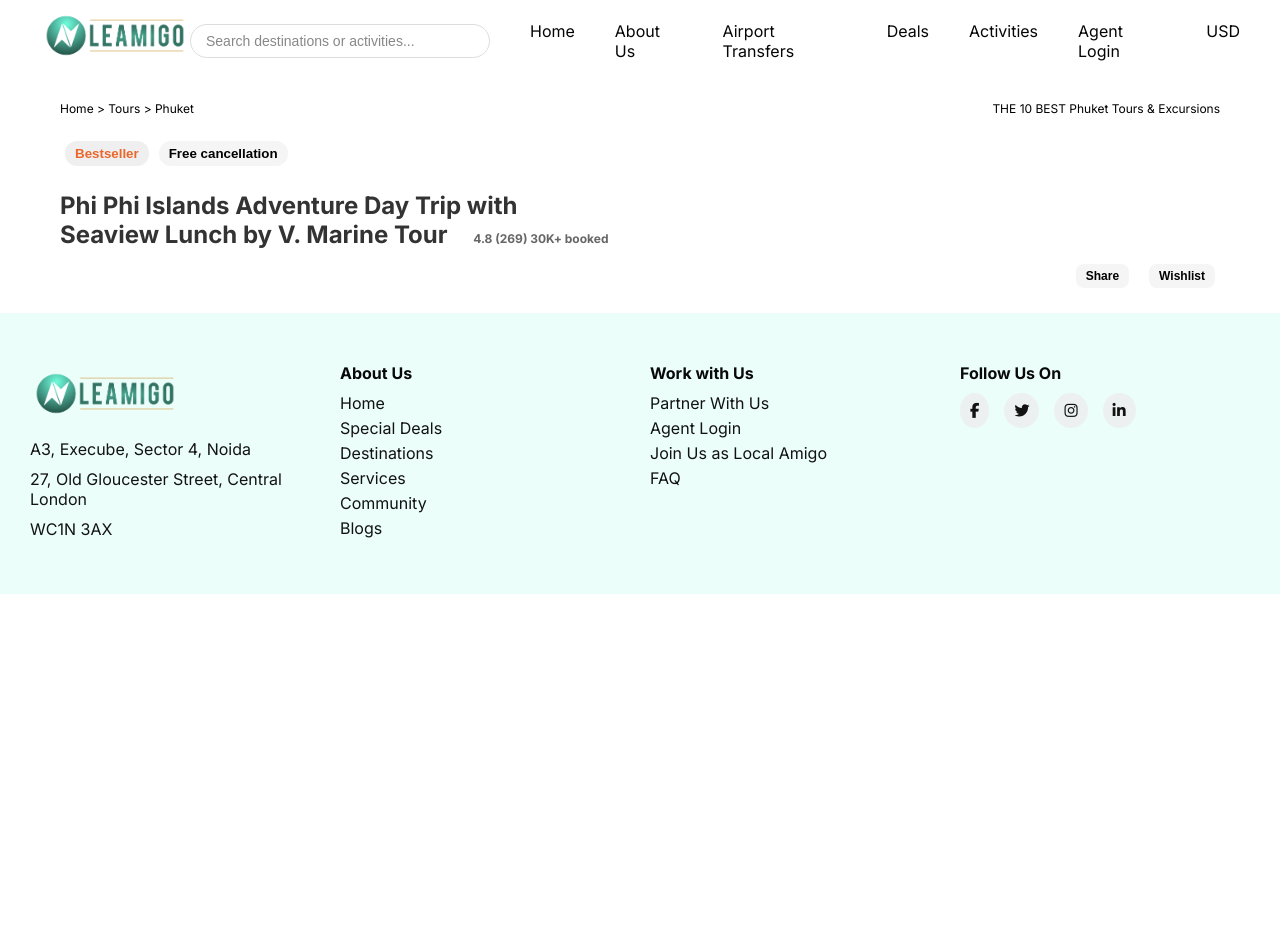
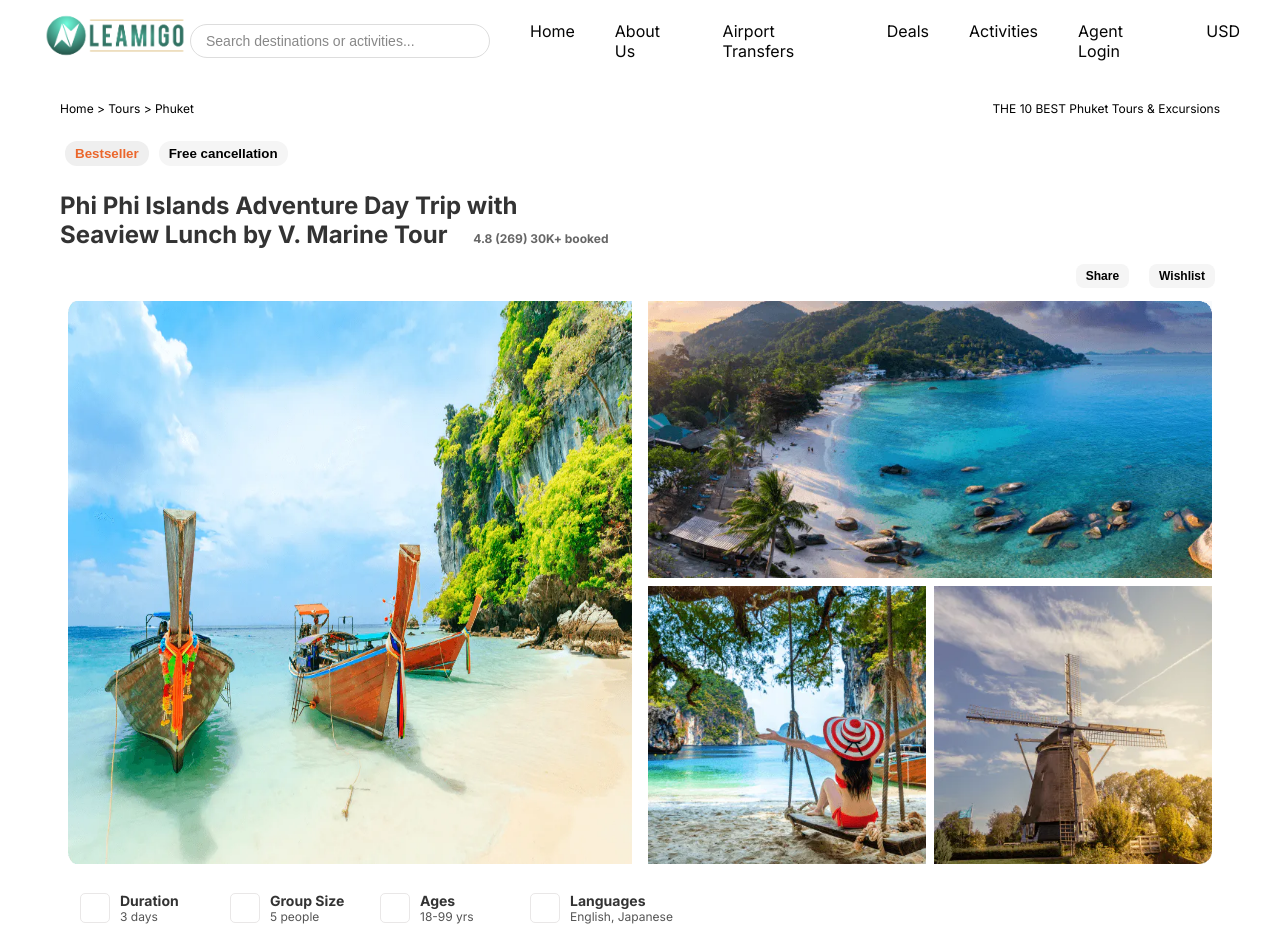
Before and after one commit to Manoj-Pal-21/Shopping-App-Design, a React (Vite) app: page / in a window 1280 px wide. Shown: the top 952 px of the page. Before the commit the page ends 800 px from the top, so only its background shows below. Built offline with nearby package versions, Linux system fonts and the light colour scheme.

Commit message:
add the images and actions

```diff
--- a/src/component/Actions.jsx
+++ b/src/component/Action/Actions.jsx
@@ -1,4 +1,5 @@
 import React, { useState } from 'react'
+import "../../styles/Actions.css"
 
 export const Actions = () => {
     const [selectedButton, setSelectedButton] = useState('bestseller');
@@ -34,6 +35,17 @@ export const Actions = () => {
                     <button className="wishlist-button">Wishlist</button>
                 </div>
             </div>
+
+            <div className="left-img-container">
+                <img src="images/bort.png" alt="Left side" className="left-img" />
+                <div className="right-img-container">
+                    <img src="images/beach.png" alt="Top right" className="right-img top" />
+                    <div className="bottom-images">
+                        <img src="images/nature.png" alt="Bottom left" className="right-img bottom" />
+                        <img src="images/fan.png" alt="Bottom right" className="right-img bottom" />
+                    </div>
+                </div>
+            </div>
         </>
     )
 }
--- /dev/null
+++ b/src/component/Detail/Details.jsx
@@ -0,0 +1,28 @@
+import React from 'react'
+import "../../styles/Details.css"
+
+
+const Details = () => {
+    return (
+        <div className="details-container">
+            <div className="detail-item">
+                <h2>Duration</h2>
+                <p>3 days</p>
+            </div>
+            <div className="detail-item">
+                <h2>Group Size</h2>
+                <p>5 people</p>
+            </div>
+            <div className="detail-item">
+                <h2>Ages</h2>
+                <p>18-99 yrs</p>
+            </div>
+            <div className="detail-item">
+                <h2>Languages</h2>
+                <p>English, Japanese</p>
+            </div>
+        </div>
+    )
+}
+
+export default Details
--- a/src/component/Footer/Footer.jsx
+++ b/src/component/Footer/Footer.jsx
@@ -1,6 +1,7 @@
 import React from 'react';
 import { Link } from 'react-router-dom';
-import './Footer.css';
+import "../../styles/Footer.css"
+
 
 const Footer = () => {
     return (
--- a/src/component/Navbar/Navbar.jsx
+++ b/src/component/Navbar/Navbar.jsx
@@ -1,6 +1,7 @@
 import React, { useState } from 'react';
 import { Link } from 'react-router-dom';
-import './Navbar.css';
+import "../../styles/Navbar.css"
+
 
 const Navbar = () => {
     const [isOpen, setIsOpen] = useState(false);
--- a/src/pages/Home/Home.css
+++ b/src/pages/Home/Home.css
@@ -1,4 +1,3 @@
-/* Base styles for container and layout */
 .home-container {
     margin: 0 auto;
     padding: 20px;
@@ -15,93 +14,11 @@
     font-size: 12px;
 }
 
-.island-container {
-    margin-top: 20px;
-    display: flex;
-    flex-wrap: wrap;
-}
 
-button {
-    border: none;
-    border-radius: 12px;
-    padding: 5px 10px;
-    font-weight: bold;
-    color: black;
-    margin: 5px;
-    background: #F5F5F5;
-    cursor: pointer;
-    transition: color 0.3s ease, background-color 0.3s ease;
-}
-
-button.selected {
-    color: #EB662B;
-    background-color: #EFEFEF;
-}
-
-.tour-info {
-    margin-top: 20px;
-}
-
-.tour-title {
-    font-weight: bold;
-    color: #333;
-    margin: 0;
-}
-
-.tour-details {
-    font-size: 12px;
-    color: #666;
-    margin-left: 20px;
-}
-
-.tour-details-container {
-    display: flex;
-    flex-direction: column;
-}
-
-.button-container {
-    margin-top: 10px;
-    display: flex;
-    justify-content: flex-end;
-    gap: 10px;
-}
-
-.share-button,
-.wishlist-button {
-    border-radius: 8px;
-    font-size: 12px;
-}
 
 /* Responsive design */
 @media (max-width: 768px) {
     .home {
-        flex-direction: column;
-        align-items: flex-start;
-    }
-
-    .breadcrumb {
-        margin-bottom: 10px;
-    }
-
-    .title {
-        font-size: 16px;
-    }
-
-    .island-container {
-        flex-direction: column;
-    }
-
-    button {
-        width: 100%;
-        margin: 5px 0;
-        padding: 15px;
-    }
-
-    .tour-title {
-        font-size: 16px;
-    }
-
-    .button-container {
         flex-direction: column;
         align-items: flex-start;
     }
@@ -111,16 +28,4 @@ button.selected {
     .home {
         font-size: 12px;
     }
-
-    .title {
-        font-size: 14px;
-    }
-
-    .tour-title {
-        font-size: 14px;
-    }
-
-    .tour-details {
-        font-size: 12px;
-    }
 }
--- a/src/pages/Home/Home.jsx
+++ b/src/pages/Home/Home.jsx
@@ -1,6 +1,7 @@
 import React from 'react';
 import './Home.css';
-import Actions from '../../component/Actions';
+import Actions from '../../component/Action/Actions';
+import Details from '../../component/Detail/Details';
 
 const Home = () => {
 
@@ -12,6 +13,7 @@ const Home = () => {
         <p className="title">THE 10 BEST Phuket Tours & Excursions</p>
       </div>
       <Actions />
+      <Details />
     </div>
   );
 };
--- /dev/null
+++ b/src/styles/Actions.css
@@ -0,0 +1,140 @@
+.island-container {
+    margin-top: 20px;
+    display: flex;
+    flex-wrap: wrap;
+}
+
+button {
+    border: none;
+    border-radius: 12px;
+    padding: 5px 10px;
+    font-weight: bold;
+    color: black;
+    margin: 5px;
+    background: #F5F5F5;
+    cursor: pointer;
+    transition: color 0.3s ease, background-color 0.3s ease;
+}
+
+button.selected {
+    color: #EB662B;
+    background-color: #EFEFEF;
+}
+
+.tour-info {
+    margin-top: 20px;
+}
+
+.tour-title {
+    font-weight: bold;
+    color: #333;
+    margin: 0;
+}
+
+.tour-details {
+    font-size: 12px;
+    color: #666;
+    margin-left: 20px;
+}
+
+.tour-details-container {
+    display: flex;
+    flex-direction: column;
+}
+
+.button-container {
+    margin-top: 10px;
+    display: flex;
+    justify-content: flex-end;
+    gap: 10px;
+}
+
+.share-button,
+.wishlist-button {
+    border-radius: 8px;
+    font-size: 12px;
+}
+
+
+.left-img-container {
+    display: flex;
+    flex-direction: row;
+}
+
+.left-img {
+    width: 50%;
+    padding: 8px;
+    box-sizing: border-box;
+}
+
+.right-img-container {
+    display: flex;
+    flex-direction: column;
+    justify-content: space-between;
+    width: 50%;
+    padding: 8px;
+    box-sizing: border-box;
+}
+
+.right-img.top {
+    width: 100%;
+    margin-bottom: 8px;
+    box-sizing: border-box;
+}
+
+.bottom-images {
+    display: flex;
+    gap: 8px;
+}
+
+.right-img.bottom {
+    width: calc(50% - 4px);
+    box-sizing: border-box;
+}
+
+
+
+/* Responsive design */
+@media (max-width: 768px) {
+
+    .breadcrumb {
+        margin-bottom: 10px;
+    }
+
+    .title {
+        font-size: 16px;
+    }
+
+    .island-container {
+        flex-direction: column;
+    }
+
+    button {
+        width: 100%;
+        margin: 5px 0;
+        padding: 15px;
+    }
+
+    .tour-title {
+        font-size: 16px;
+    }
+
+    .button-container {
+        flex-direction: column;
+        align-items: flex-start;
+    }
+}
+
+@media (max-width: 480px) {
+    .title {
+        font-size: 14px;
+    }
+
+    .tour-title {
+        font-size: 14px;
+    }
+
+    .tour-details {
+        font-size: 12px;
+    }
+}
--- /dev/null
+++ b/src/styles/Details.css
@@ -0,0 +1,40 @@
+.details-container {
+    display: flex;
+    flex-wrap: wrap;
+    justify-content: flex-start;
+    padding: 20px;
+}
+
+.detail-item {
+    display: flex;
+    flex-direction: column;
+    align-items: flex-start;
+    min-width: 150px;
+    position: relative;
+    padding-left: 40px;
+}
+
+.detail-item::before {
+    content: '';
+    position: absolute;
+    left: 0;
+    top: 50%;
+    transform: translateY(-50%);
+    width: 30px;
+    height: 30px;
+    background-color: transparent;
+    border: 1px solid #e9e7e7;
+    border-radius: 5px;
+    box-sizing: border-box;
+}
+
+.detail-item h2 {
+    margin: 0;
+    font-size: 14px;
+    color: #333;
+}
+
+.detail-item p {
+    font-size: 12px;
+    color: #555;
+}
```
Also changed, not shown: src/styles/Footer.css (renamed from src/component/Footer/Footer.css), src/styles/Navbar.css (renamed from src/component/Navbar/Navbar.css).
